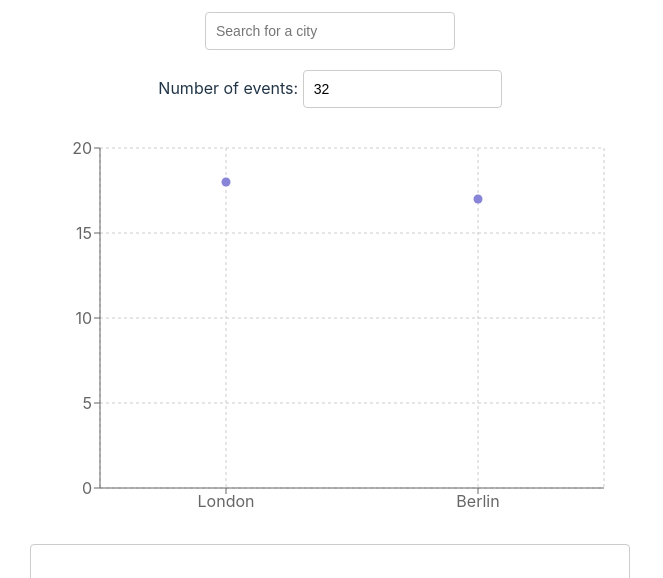
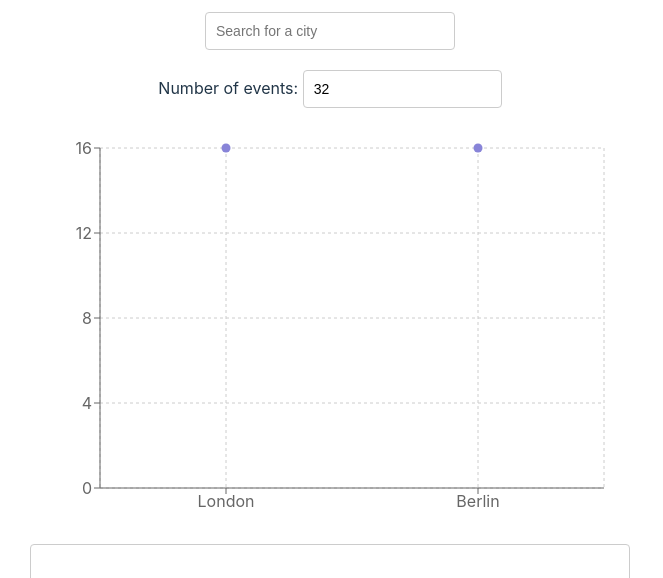
Before and after one commit to Lo3z/meet, a React (Vite) app: page / in a window 1280 px wide. Shown: the top 578 px of the page, without its empty margins (0-663 px from the left). Built offline with nearby package versions, Linux system fonts and the light colour scheme; what atatus-spa would draw is missing.

Commit message:
Troubleshooting event chart display

```diff
--- a/src/App.jsx
+++ b/src/App.jsx
@@ -56,7 +56,7 @@ function App() {
         </div>
         <CitySearch allLocations={locations} onCitySelected={setSelectedCity} setInfoAlert={setInfoAlert}/>
         <NumberOfEvents numEvents={numEvents} onNumEventsChanged={setNumEvents} setErrorAlert={setErrorAlert}/>
-        <CityEventsChart allLocations={locations} events={events}/>
+        <CityEventsChart allLocations={locations} events={eventsToDisplay}/>
         <EventList events={eventsToDisplay}/>
       </div>
   );
```
